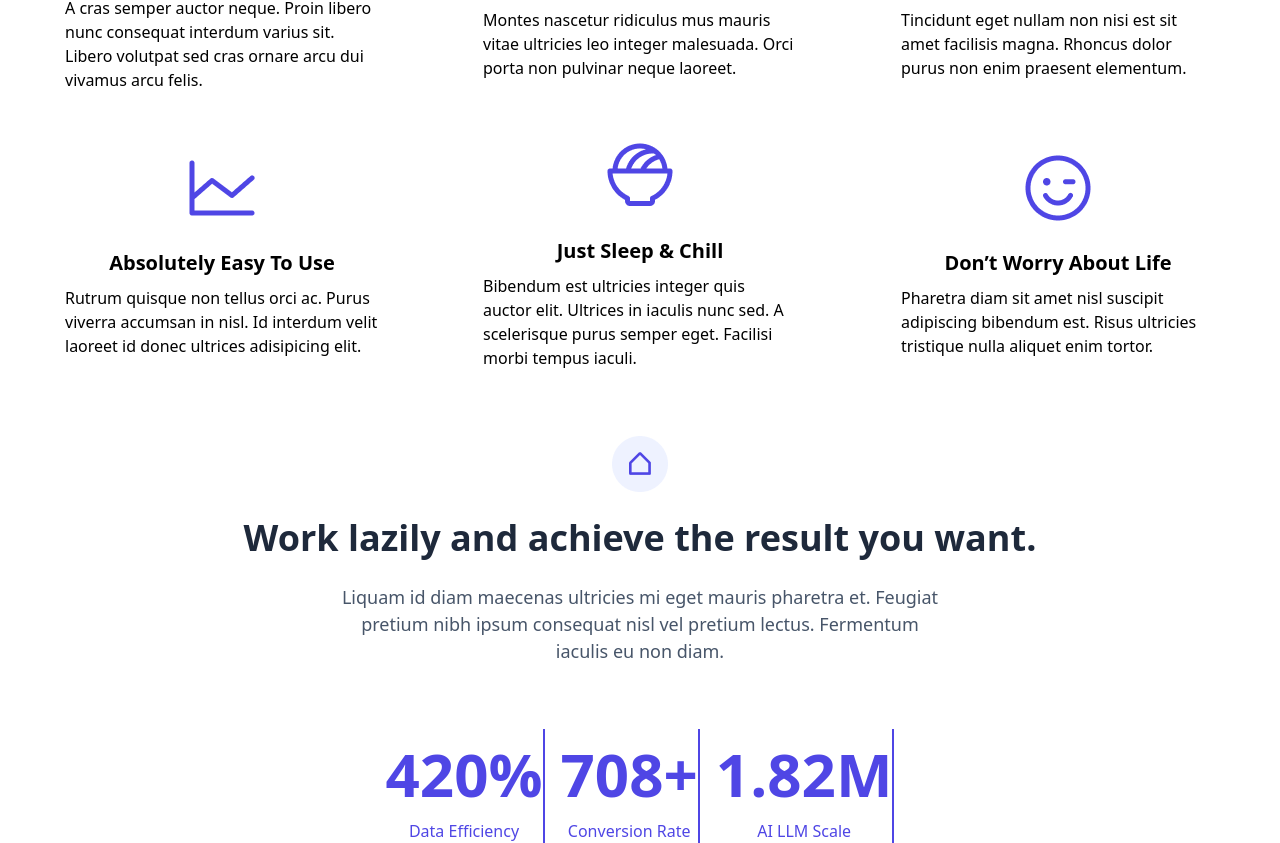
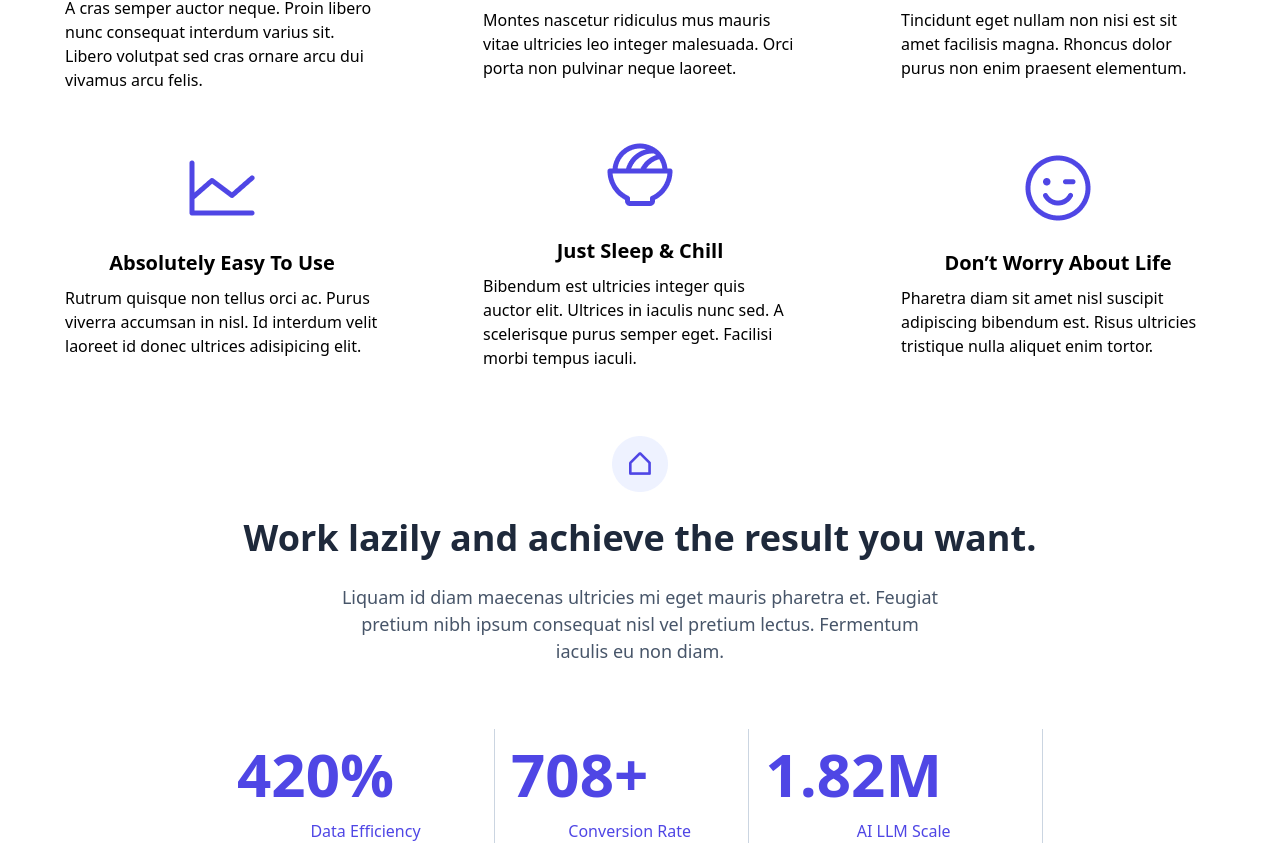
Before and after one commit to Chironzit-Biswas/Task2, a React (Vite) app: page /faq in a window 1280 px wide. Shown: the part 2161-3004 px from the top of the page. Built offline with nearby package versions, Linux system fonts and the light colour scheme.

Commit message:
new task

```diff
--- a/src/components/Statistics.jsx
+++ b/src/components/Statistics.jsx
@@ -9,17 +9,17 @@ export const Statistics = () => {
                     <p className={'text-[18px] font-normal text-[#475569] mt-[24px] md:w-1/2 text-center mb-[64px]'}>Liquam id diam maecenas ultricies mi eget mauris pharetra et. Feugiat pretium nibh ipsum consequat nisl vel pretium lectus. Fermentum iaculis eu non diam.</p>
                 </div>
                 <div className={'md:flex justify-center items-center text-[#4F46E5] md:mx-auto gap-[16px] '}>
-                    <div className={'text-center border-r-2'}>
-                        <h1 className={'text-[60px]  font-bold'}>420%</h1>
+                    <div className={'text-center border-[#CBD5E1] border-r-1'}>
+                        <h1 className={'text-[60px]  font-bold mr-[100px]'}>420%</h1>
                         <p>Data Efficiency</p>
 
                     </div>
-                    <div className={'text-center border-r-2'}>
-                        <h1 className={'text-[60px]  font-bold'}>708+</h1>
+                    <div className={'text-center border-[#CBD5E1] border-r-1'}>
+                        <h1 className={'text-[60px]  font-bold mr-[100px]'}>708+</h1>
                         <p>Conversion Rate</p>
                     </div>
-                    <div className={'text-center border-r-2'}>
-                        <h1 className={'text-[60px]  font-bold'}>1.82M</h1>
+                    <div className={'text-center border-[#CBD5E1] border-r-1 '}>
+                        <h1 className={'text-[60px]  font-bold mr-[100px]'}>1.82M</h1>
                         <p>AI LLM Scale</p>
                     </div>
                 </div>
```
